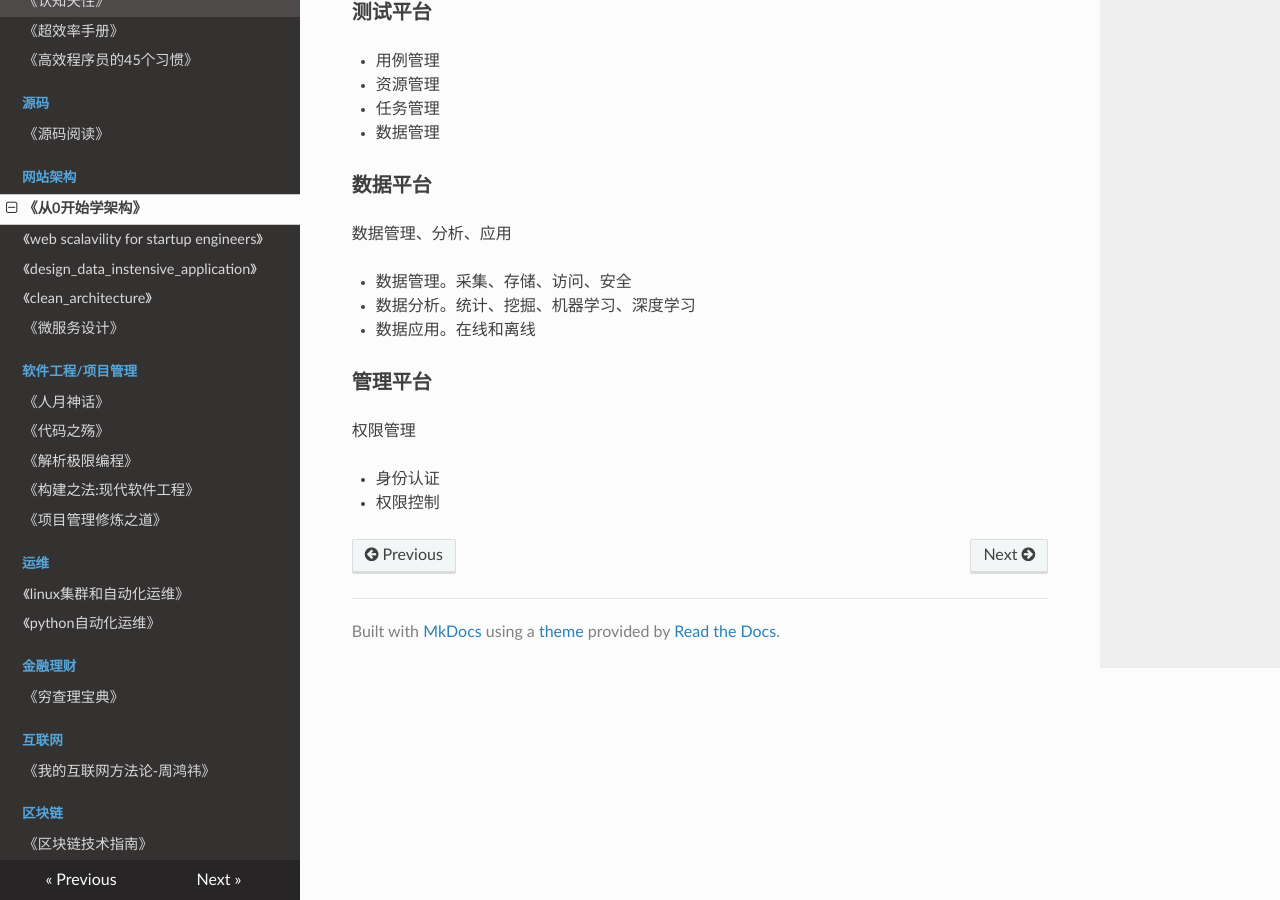
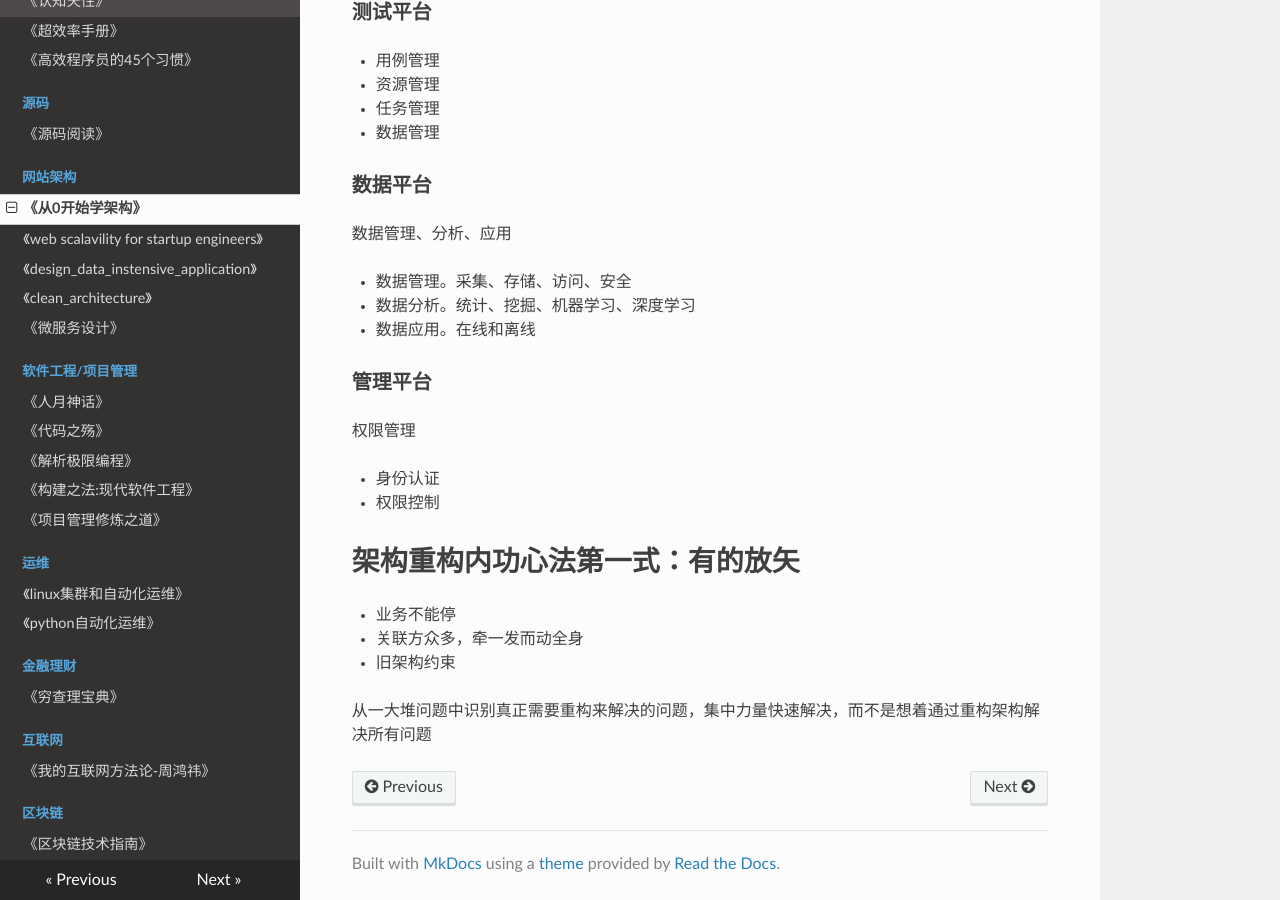
Before and after one commit to PegasusWang/booknotes, an MkDocs documentation site: the page built from docs/网站架构/从0开始学架构/从0开始学架构.md, in a window 1280 px wide and 900 px high, scrolled down 12256 px. Built offline with MkDocs 1.6.1, drawn with Linux system fonts in a browser that asks for light colours; nearby versions of some CDN libraries; old or Windows-style settings are respelled for this version of MkDocs.

Commit message:
重构架构第一式：有的放矢

```diff
--- a/docs/网站架构/从0开始学架构/从0开始学架构.md
+++ b/docs/网站架构/从0开始学架构/从0开始学架构.md
@@ -480,3 +480,12 @@ Hadoop 系列（HDFS, HBase）
 
 - 身份认证
 - 权限控制
+
+
+# 架构重构内功心法第一式：有的放矢
+
+- 业务不能停
+- 关联方众多，牵一发而动全身
+- 旧架构约束
+
+从一大堆问题中识别真正需要重构来解决的问题，集中力量快速解决，而不是想着通过重构架构解决所有问题
```
